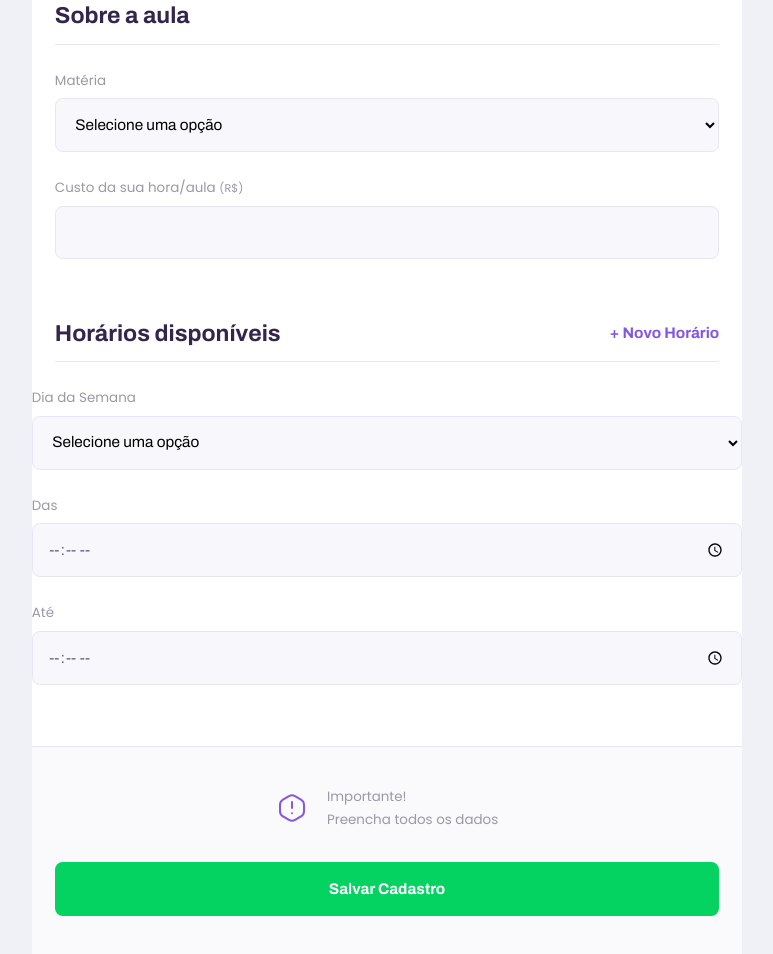
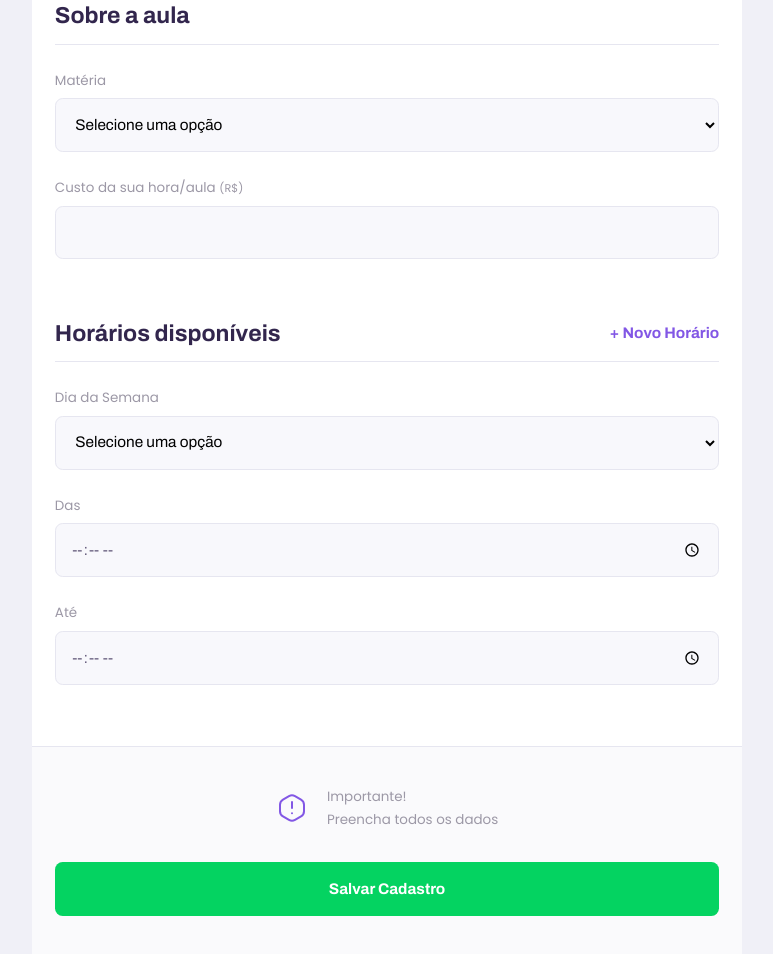
Before and after one commit to gabrielamenezes/proffy-project, a plain HTML site: page give-classes.html in a window 1280 px wide. Shown: the part 1006-1960 px from the top of the page, without its empty margins (253-1026 px from the left). Drawn offline with Linux system fonts and the light colour scheme.

Commit message:
CONSERTO DE INDENTAÇÃO E FIELDSET

```diff
--- a/give-classes.html
+++ b/give-classes.html
@@ -85,11 +85,10 @@
                     </div>
                 </fieldset>
 
-                <fieldset>
+                <fieldset id="schedule-items">
                     <legend>Horários disponíveis
                         <button id="add-time">+ Novo Horário</button>
                     </legend>
-                </fieldset>
                     <div class="schedule-item">
 
                         <div class="select-block">
@@ -116,6 +115,7 @@
                             <input type="time" name="time_to[]" required>
                         </div>
                     </div>
+                </fieldset>
             </form>
 
             <footer>
```
Lines whose indentation alone changed are shown as unchanged.
